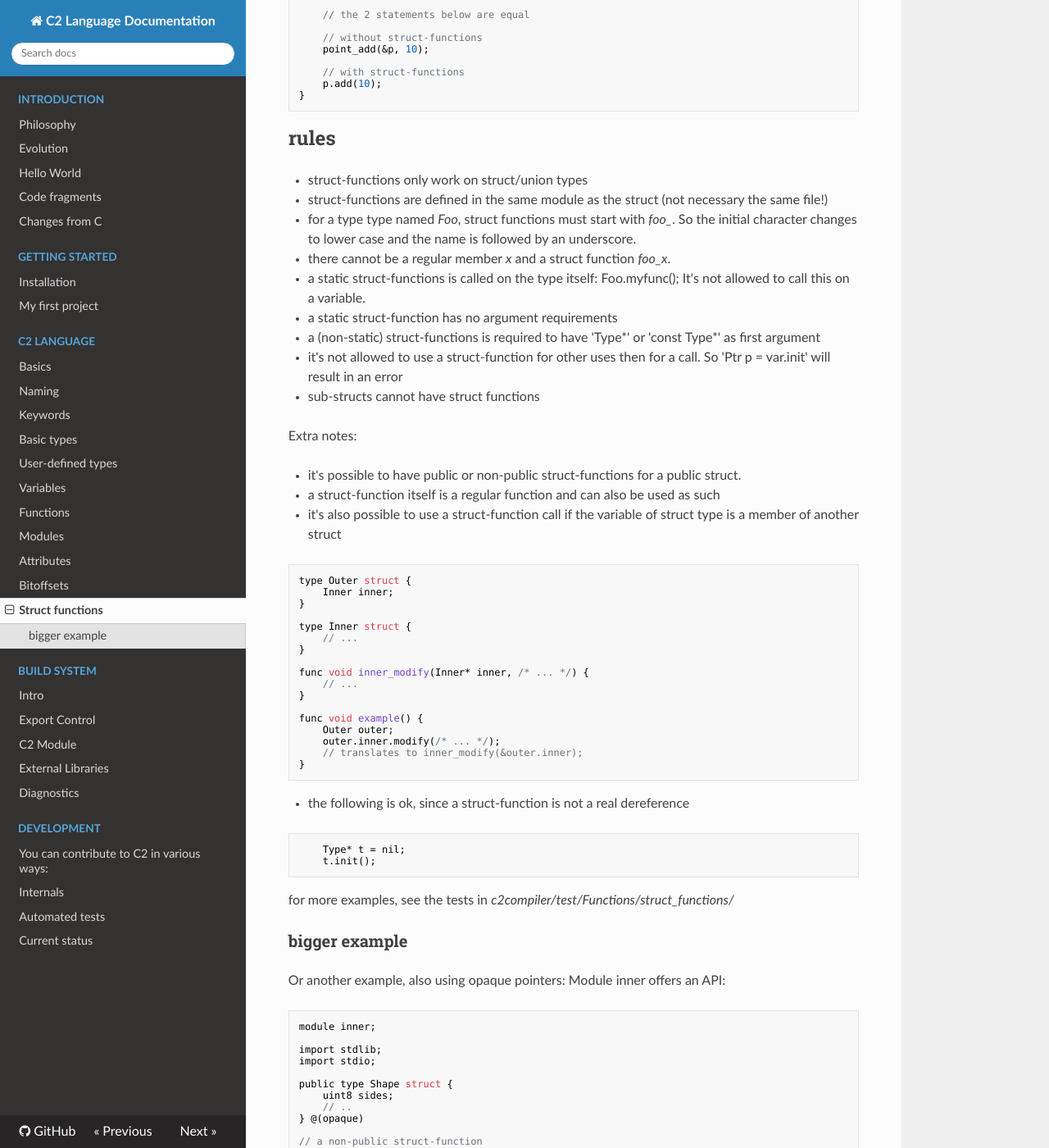
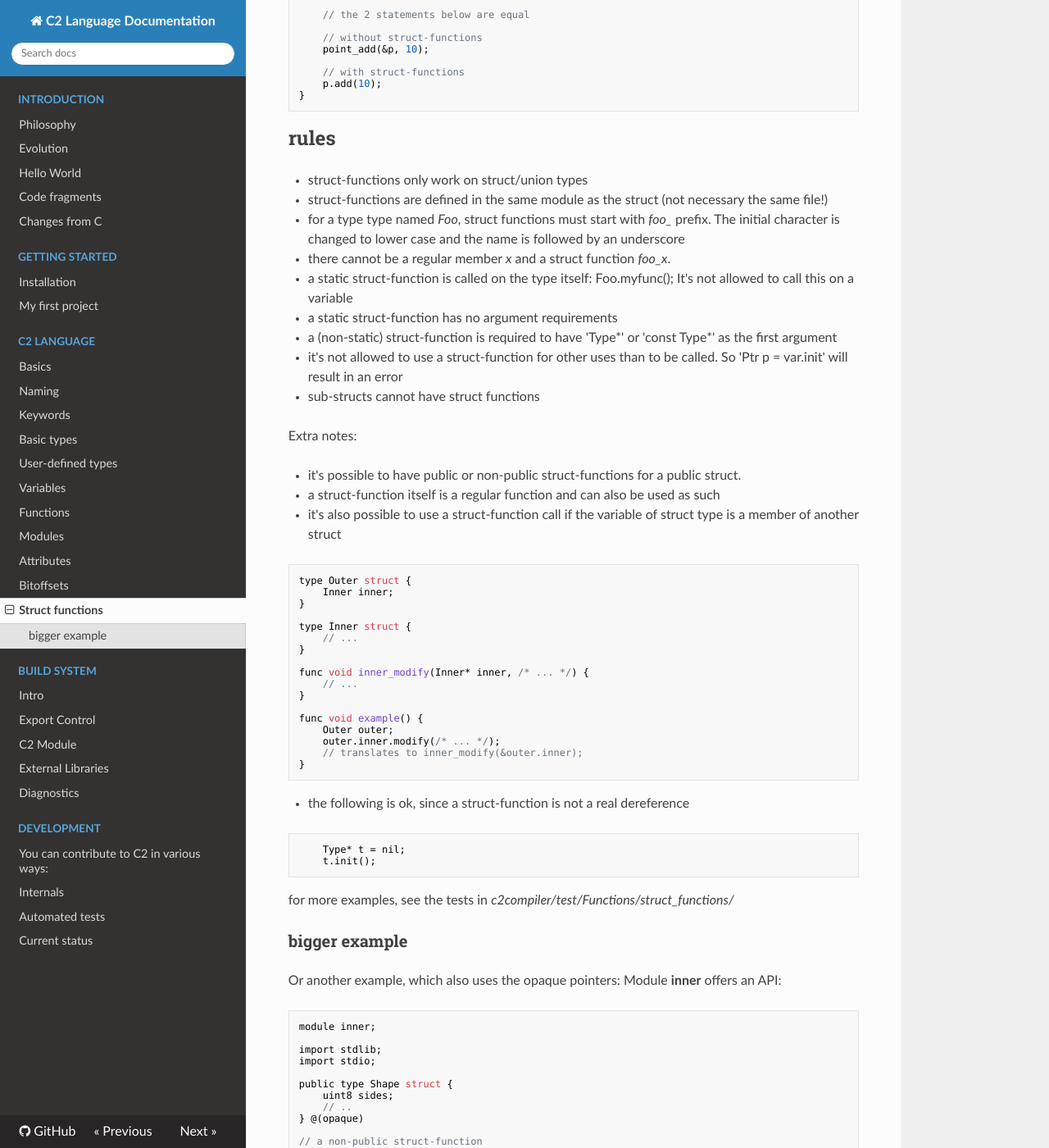
Before and after one commit to c2lang/documentation, an MkDocs documentation site: the page built from documentation/docs/language/struct_functions.md, in a window 1280 px wide and 1400 px high, scrolled down 413 px. Shown: the whole window at 82% size. Built offline with MkDocs 1.6.1, drawn with Linux system fonts in a browser that asks for light colours; nearby versions of some CDN libraries; old or Windows-style settings are respelled for this version of MkDocs; some of the changed text lies outside the part shown.

Commit message:
struct_function.md: fix typos, rephrase, fix erroneous code in last example

````diff
--- a/documentation/docs/language/struct_functions.md
+++ b/documentation/docs/language/struct_functions.md
@@ -1,7 +1,7 @@
 
-Another new feature in C2 is __struct-functions__.
+Another new feature in C2 are the __struct-functions__.
 
-Struct-functions is a _syntatic-sugar_ feature that makes code more readable.
+The struct-functions are a _syntatic-sugar_ feature that makes code more readable.
 
 The example below shows how it works:
 
@@ -31,14 +31,14 @@
 ## rules
 * struct-functions only work on struct/union types
 * struct-functions are defined in the same module as the struct (not necessary the same file!)
-* for a type type named _Foo_, struct functions must start with _foo\__. So the initial character changes to lower case and the name
-    is followed by an underscore.
+* for a type type named _Foo_, struct functions must start with _foo\__ prefix. The initial character is
+    changed to lower case and the name is followed by an underscore
 * there cannot be a regular member _x_ and a struct function _foo\_x_.
-* a static struct-functions is called on the type itself: Foo.myfunc(); It's not allowed
-    to call this on a variable.
+* a static struct-function is called on the type itself: Foo.myfunc(); It's not allowed
+    to call this on a variable
 * a static struct-function has no argument requirements
-* a (non-static) struct-functions is required to have 'Type\*' or 'const Type\*' as first argument
-* it's not allowed to use a struct-function for other uses then for a call. So 'Ptr p = var.init'
+* a (non-static) struct-function is required to have 'Type\*' or 'const Type\*' as the first argument
+* it's not allowed to use a struct-function for other uses than to be called. So 'Ptr p = var.init'
     will result in an error
 * sub-structs cannot have struct functions
 
@@ -79,8 +79,8 @@
 
 ###bigger example
 
-Or another example, also using opaque pointers:
-Module inner offers an API:
+Or another example, which also uses the opaque pointers:
+Module __inner__ offers an API:
 
 ```c
 module inner;
@@ -116,7 +116,7 @@
 }
 ```
 
-is used by outer:
+which is used by module outer:
 
 ```c
 module outer;
@@ -130,7 +130,7 @@
 }
 ```
 
-_NOTE_: outer is not allowed access Shape's regular members directly.
+_NOTE_: outer is not allowed to access Shape's regular members directly.
 
 Since struct-functions are _syntactic-sugar_, the same example can also be done
 without them:
@@ -142,7 +142,7 @@
 
 func void example() {
     Shape* s = shape_create(3);
-    shape_print(&s);
-    shape_free(&s);
+    shape_print(s);
+    shape_free(s);
 }
 ```
````
